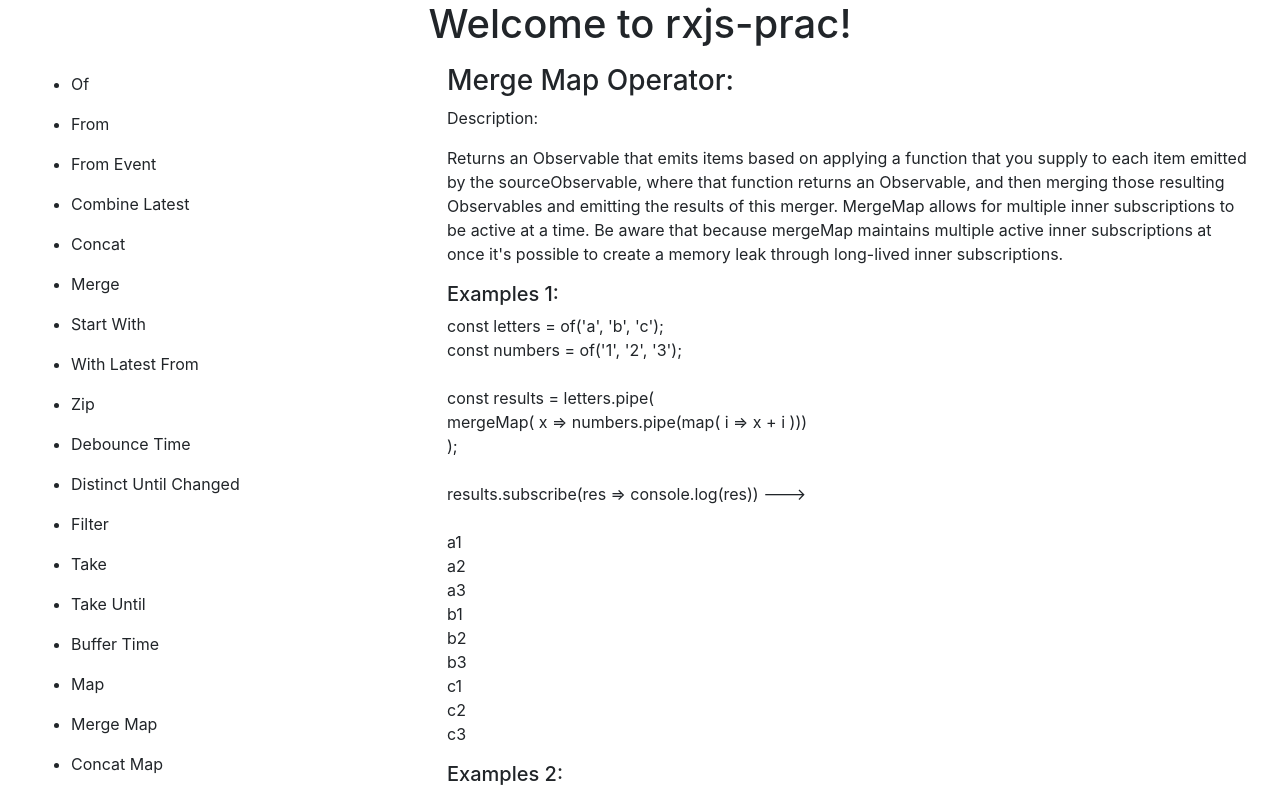
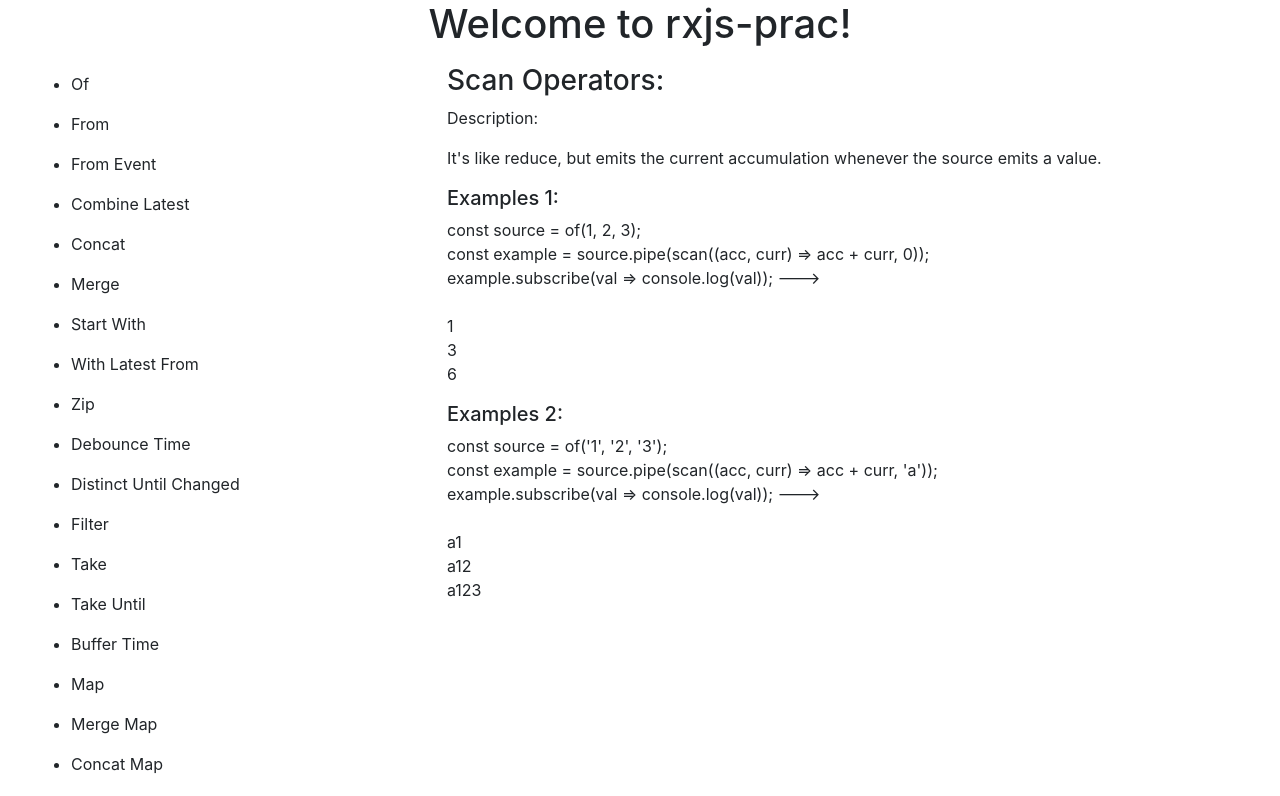
Before and after one commit to AquiburRKhan/rxjs-prac, an Angular app: page / in a window 1280 px wide. Shown: the top 796 px of the page. Built offline with nearby package versions, Linux system fonts and the light colour scheme.

Commit message:
add: added scan operator

```diff
--- a/src/app/app.component.html
+++ b/src/app/app.component.html
@@ -25,6 +25,7 @@
       <li style="cursor: pointer;" class="py-2" (click)="changeMenu('map')">Map</li>
       <li style="cursor: pointer;" class="py-2" (click)="changeMenu('merge-map')">Merge Map</li>
       <li style="cursor: pointer;" class="py-2" (click)="changeMenu('concat-map')">Concat Map</li>
+      <li style="cursor: pointer;" class="py-2" (click)="changeMenu('scan')">Scan</li>
     </ul>
   </div>
   <div class="col-8">
@@ -82,5 +83,8 @@
     <div *ngIf="currentMenu == 'concat-map'">
       <app-concat-map></app-concat-map>
     </div>
+    <div *ngIf="currentMenu == 'scan'">
+      <app-scan></app-scan>
+    </div>
   </div>
 </div>
--- a/src/app/app.component.ts
+++ b/src/app/app.component.ts
@@ -6,7 +6,7 @@
 })
 export class AppComponent {
   title = 'rxjs-prac';
-  currentMenu = 'merge-map';
+  currentMenu = 'scan';
 
   constructor(){
   }
--- a/src/app/app.module.ts
+++ b/src/app/app.module.ts
@@ -21,6 +21,7 @@
 import { ConcatMapComponent } from './observables/concat-map/concat-map.component';
 import { MapComponent } from './observables/map/map.component';
 import { MergeMapComponent } from './observables/merge-map/merge-map.component';
+import { ScanComponent } from './observables/scan/scan.component';
 
 @NgModule({
   declarations: [
@@ -42,7 +43,8 @@
     BufferTimeComponent,
     ConcatMapComponent,
     MapComponent,
-    MergeMapComponent
+    MergeMapComponent,
+    ScanComponent
   ],
   imports: [
     BrowserModule,
--- /dev/null
+++ b/src/app/observables/scan/scan.component.html
@@ -0,0 +1,38 @@
+<h3>Scan Operators: </h3>
+<p>Description: </p>
+<p>It's like reduce, but emits the current accumulation whenever the source emits a value.
+</p>
+<div>
+  <h5>Examples 1: </h5>
+  <p>
+    const source = of(1, 2, 3);
+    <br>
+    const example = source.pipe(scan((acc, curr) => acc + curr, 0));
+    <br>
+    example.subscribe(val => console.log(val)); --->
+    <br>
+    <br>
+    1
+    <br>
+    3
+    <br>
+    6
+  </p>
+</div>
+<div>
+  <h5>Examples 2: </h5>
+  <p>
+    const source = of('1', '2', '3');
+    <br>
+    const example = source.pipe(scan((acc, curr) => acc + curr, 'a'));
+    <br>
+    example.subscribe(val => console.log(val)); --->
+    <br>
+    <br>
+    a1
+    <br>
+    a12
+    <br>
+    a123
+  </p>
+</div>
--- /dev/null
+++ b/src/app/observables/scan/scan.component.ts
@@ -0,0 +1,39 @@
+import { Component, OnInit } from '@angular/core';
+import { of } from 'rxjs';
+import { scan } from 'rxjs/operators';
+
+@Component({
+  selector: 'app-scan',
+  templateUrl: './scan.component.html'
+})
+export class ScanComponent implements OnInit {
+
+  constructor() {
+    this.scanExample1();
+    this.scanExample2();
+  }
+
+  ngOnInit() {
+  }
+
+  scanExample1(){
+    console.log('Scan Operators')
+    console.log('Example 1: ')
+    const source = of(1, 2, 3);
+
+    const example = source.pipe(scan((acc, curr) => acc + curr, 0));
+
+    example.subscribe(val => console.log(val));
+  }
+
+  scanExample2() {
+    console.log('')
+    console.log('Example 2: ')
+    const source = of('1', '2', '3');
+
+    const example = source.pipe(scan((acc, curr) => acc + curr, 'a'));
+
+    example.subscribe(val => console.log(val));
+  }
+
+}
```
